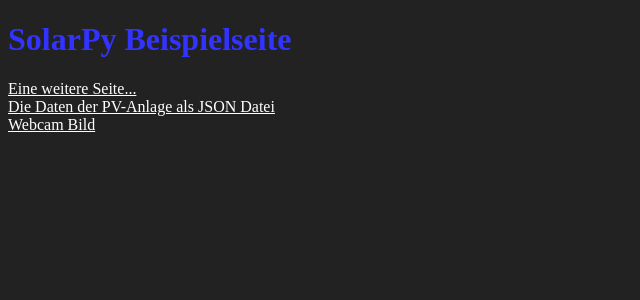
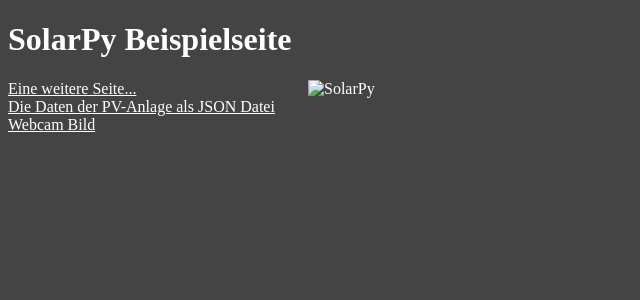
Before and after one commit to cszielke/SolarPy, a Python web app: template templates/index.html in a window 1280 px wide. Shown: the top 300 px of the page, without its empty margins (0-640 px from the left). Run offline with Jinja, Linux system fonts and the light colour scheme; the template is opened without the code that fills it, so the values that code supplies are empty.

Commit message:
Html Erweiterung. Logo. favicon.ico

```diff
--- a/pvhttpsrv/routes/response/staticHandler.py
+++ b/pvhttpsrv/routes/response/staticHandler.py
@@ -10,6 +10,8 @@
             ".css": "text/css",
             ".jpg": "image/jpeg",
             ".png": "image/png",
+            ".ico": "image/x-icon",
+            ".svg": "image/svg+xml",
             "notfound": "text/plain"
         }
 
--- a/templates/index.html
+++ b/templates/index.html
@@ -3,14 +3,22 @@
 <head>
  <meta charset="utf-8" />
  <meta http-equiv="X-UA-Compatible" content="IE=edge">
+ <link rel="icon" href="favicon.svg" type="image/svg+xml" sizes="any">
  <link rel="stylesheet" href="/main.css">
  <title>SolarPy</title>
  <meta name="viewport" content="width=device-width, initial-scale=1">
 </head>
 <body>
- <h1>SolarPy Beispielseite</h1>
- <a href="goodbye">Eine weitere Seite...</a><br />
- <a href="data.json">Die Daten der PV-Anlage als JSON Datei</a><br />
- <a href="webcam.jpg">Webcam Bild</a><br />
+    <h1>SolarPy Beispielseite</h1>
+    <div class="full">
+        <div class="left">
+            <a href="goodbye">Eine weitere Seite...</a><br />
+            <a href="data.json">Die Daten der PV-Anlage als JSON Datei</a><br />
+            <a href="webcam.jpg">Webcam Bild</a><br />
+        </div>
+        <div class="right">
+            <img src="favicon.svg" alt="SolarPy" width="150" height="150"></img>
+        </div>
+    </div>
 </body>
 </html>
--- a/templates/public/main.css
+++ b/templates/public/main.css
@@ -1,7 +1,24 @@
-body{ color: white; background-color: #222; }
-h1 { color: #3333ff; }
+body{ color: white; background-color: #444; }
+h1 { color: white; }
 p.ex { color: rgb(0,0,255); }
 a:link {color: white; }
 a:visited {color: lightgray; }
 a:active {color: rgb(243, 89, 89); }
 a:hover {color: yellow; }
+
+.full {
+    display:table;
+    width: 100%;
+    height: 150px;
+}
+.left {
+    display: table-cell;
+    width: 300px;
+    height: 150px;
+    vertical-align: top;
+}
+.right {
+    display: table-cell;
+    height: 150px;
+    vertical-align: top;
+}
```
Also changed, not shown: pvhttpsrv/routes/main.py (+9 -0 lines), pvwebcam/pvwebcam.py (+40 -14 lines), templates/goodbye.html (+5 -2 lines), readme.md, templates/public/favicon.ico (added), templates/public/favicon.png (added), templates/public/favicon.svg (added), templates/public/favicon256.png (added).
